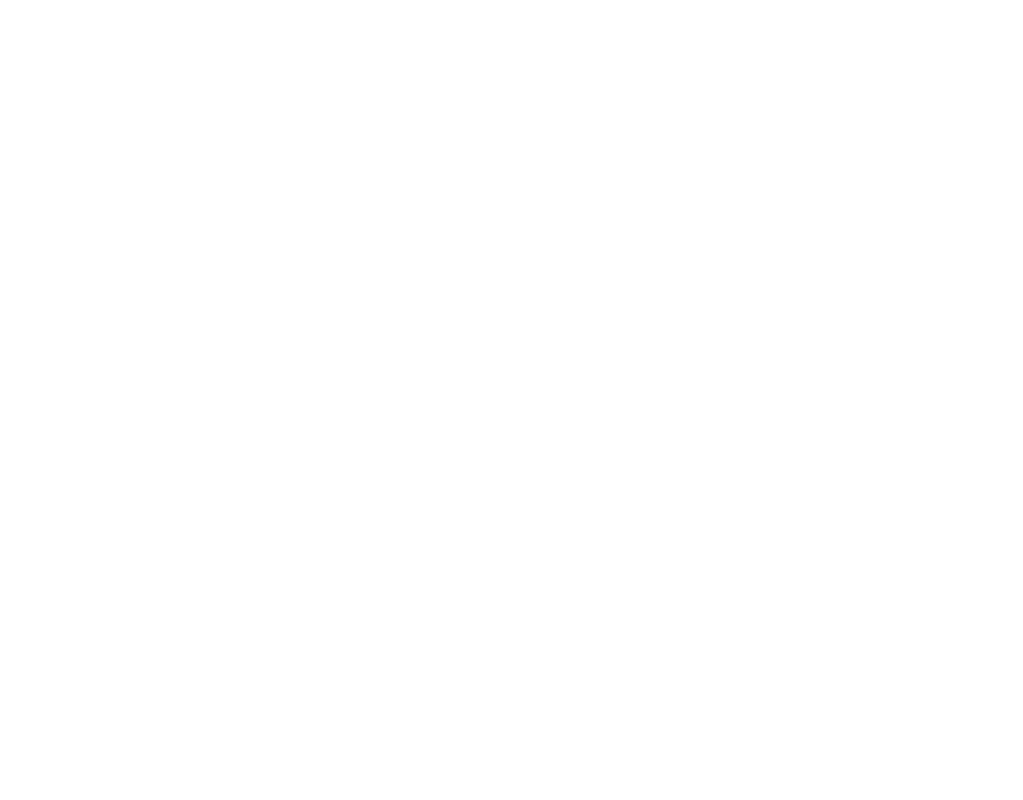
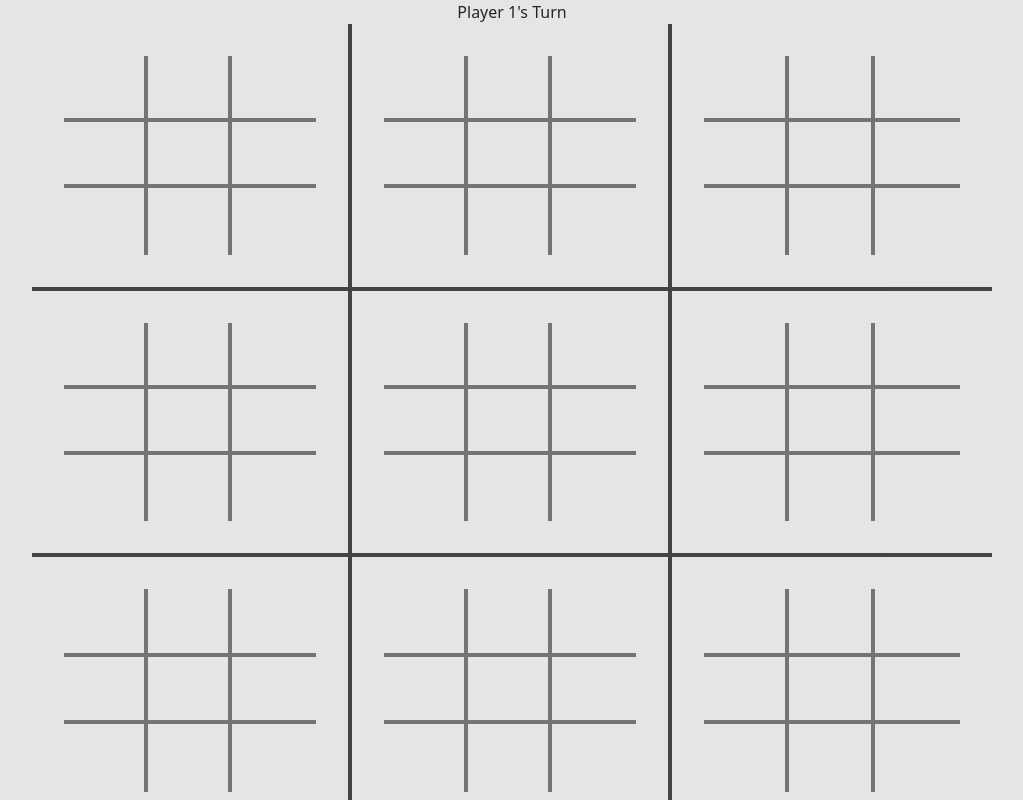
Before and after one commit to Fergus-Lai/ultimate-tic-tac-toe-frontend, a React (Vite) app: page /Board/Multiplayer/1 in a window 1280 px wide. Before the commit this address had no page. Shown: the whole page, without its empty margins (128-1151 px from the left). Built offline with nearby package versions, Linux system fonts and the light colour scheme.

Commit message:
Handle multiplayer roomID

```diff
--- /dev/null
+++ b/src/Multiplayer.tsx
@@ -0,0 +1,12 @@
+import { GameProvider } from "~/board/GameProvider";
+import { GameBoard } from "~/board/GameBoard";
+import { useParams } from "react-router";
+
+export const Multiplayer: React.FC = () => {
+    const { roomID } = useParams();
+    return (
+        <GameProvider roomID={roomID}>
+            <GameBoard />
+        </GameProvider>
+    );
+};
--- a/src/board/BoardReducer.ts
+++ b/src/board/BoardReducer.ts
@@ -34,6 +34,7 @@
     currentPlayer: 0 | 1;
     activeBoard: null | number;
     globalWinner: 0 | 1 | 2 | null;
+    roomID?: string;
 };
 
 export const initialState: GameBoardState = {
@@ -66,6 +67,10 @@
 ): GameBoardState {
     switch (action.type) {
         case ActionType.MAKE_MOVE: {
+            if (state.roomID) {
+                console.log("Hi");
+                return { ...state };
+            } else {
                 const { boardIndex, cellIndex } = action.payload;
                 const newBoard = [...state.boardState];
                 newBoard[boardIndex].cells[cellIndex] = state.currentPlayer;
@@ -78,6 +83,7 @@
                         newBoard[cellIndex].winner === null ? cellIndex : null,
                     globalWinner: checkGlobalWinner(newBoard),
                 };
+            }
         }
         case ActionType.RESET_BOARD:
             return initialState;
--- a/src/board/GameProvider.tsx
+++ b/src/board/GameProvider.tsx
@@ -7,10 +7,17 @@
 
 interface GameProviderProps {
     children: ReactNode;
+    roomID?: string;
 }
 
-export const GameProvider: React.FC<GameProviderProps> = ({ children }) => {
-    const [state, dispatch] = useReducer(gameBoardReducer, initialState);
+export const GameProvider: React.FC<GameProviderProps> = ({
+    roomID,
+    children,
+}) => {
+    const [state, dispatch] = useReducer(gameBoardReducer, {
+        ...initialState,
+        roomID,
+    });
     return (
         <GameContext.Provider value={{ state, dispatch }}>
             {children}
--- a/src/main.tsx
+++ b/src/main.tsx
@@ -13,7 +13,7 @@
                 <Route path="/" element={<Home />} />
                 <Route path="Board">
                     <Route index element={<Local />} />
-                    <Route path="Multiplayer" element={<GameBoard />} />
+                    <Route path="Multiplayer/:roomID" element={<GameBoard />} />
                 </Route>
             </Routes>
         </BrowserRouter>
```
Lines whose indentation alone changed are shown as unchanged.
